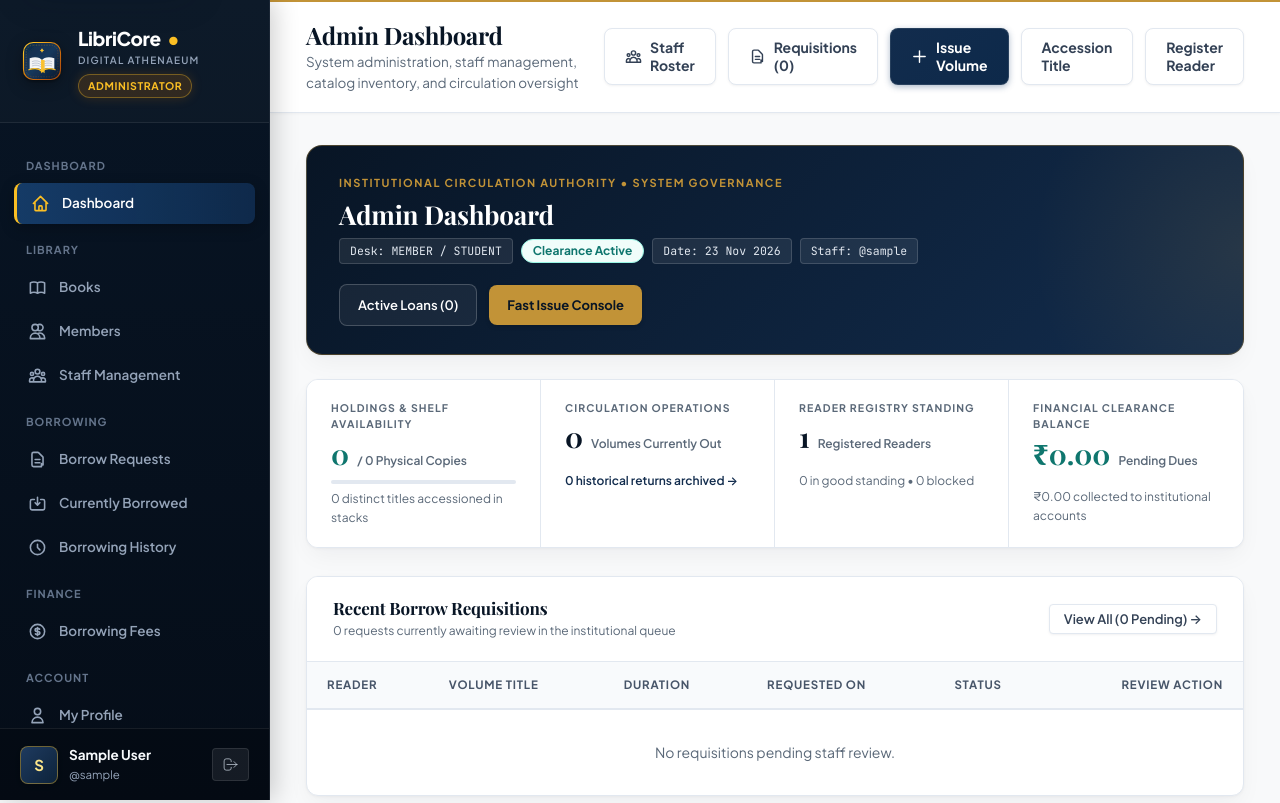
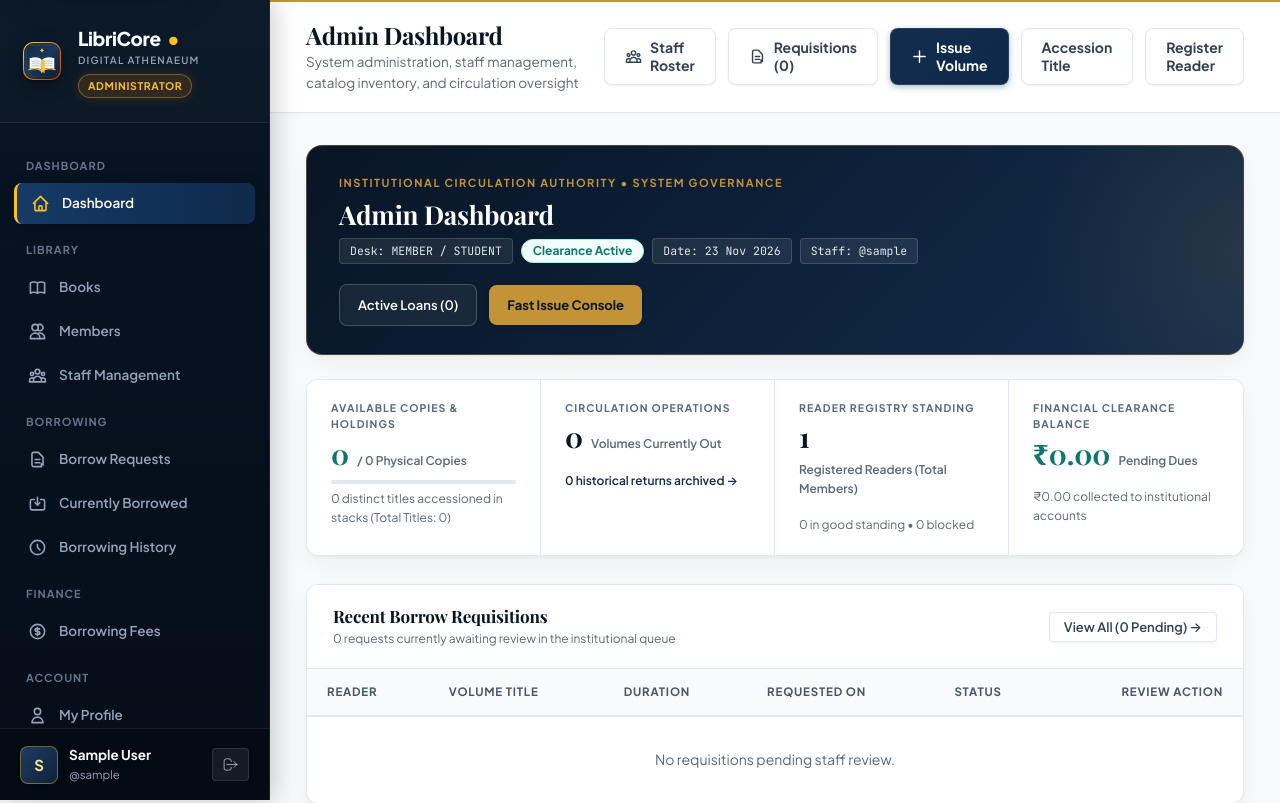
Before and after one commit to Abhii0018/library_management, a Django app: page /dashboard/admin/ in a window 1280 px wide. Shown: the top 803 px of the page. Run offline with Django 5.2, Linux system fonts and the light colour scheme; the visitor is signed in with stand-in values (Sample User, id 1); data comes from the database, SQL or seed files in the repository; data that the repository does not hold is empty; some web fonts are replaced.

Commit message:
Update dashboard and circulation templates for catalog integration and UI consistency

```diff
--- a/dashboard/views.py
+++ b/dashboard/views.py
@@ -187,13 +187,15 @@ def member_dashboard_view(request):
     recommended_books = Book.objects.select_related('category').filter(
         available_copies__gt=0
     ).exclude(
-        borrow_records__member=user,
-        borrow_records__status=BorrowRecord.STATUS_ISSUED
+        borrow_records__isnull=False
     ).order_by('-added_date')[:4]
 
     if not recommended_books.exists():
         recommended_books = Book.objects.select_related('category').filter(
             available_copies__gt=0
+        ).exclude(
+            borrow_records__member=user,
+            borrow_records__status=BorrowRecord.STATUS_ISSUED
         ).order_by('-added_date')[:4]
 
     context = {
--- a/templates/circulation/admin_currently_borrowed.html
+++ b/templates/circulation/admin_currently_borrowed.html
@@ -129,7 +129,7 @@
             </td>
             <td style="text-align: right;">
               <a href="{% url 'circulation:return_book' record.pk %}" class="btn btn-sm btn-primary">
-                Process Return
+                Return Book
               </a>
             </td>
           </tr>
--- a/templates/circulation/member_borrowing_history.html
+++ b/templates/circulation/member_borrowing_history.html
@@ -76,7 +76,7 @@
                 </div>
                 <div class="empty-state-title">No Completed Loans Recorded</div>
                 <div class="empty-state-desc">
-                  Your past loan completions and returned book receipts will appear in this reading log.
+                  No completed borrowing history yet. Your past loan completions and returned book receipts will appear in this reading log.
                 </div>
               </div>
             </td>
--- a/templates/circulation/member_currently_borrowed.html
+++ b/templates/circulation/member_currently_borrowed.html
@@ -104,7 +104,7 @@
                 </div>
                 <div class="empty-state-title">No Folios Currently Borrowed</div>
                 <div class="empty-state-desc">
-                  Your reading desk is completely open. Browse the catalog stacks to requisition your next reading.
+                  You currently have no borrowed books. Your reading desk is completely open. Browse the catalog stacks to requisition your next reading.
                 </div>
               </div>
             </td>
--- a/templates/dashboard/librarian_dashboard.html
+++ b/templates/dashboard/librarian_dashboard.html
@@ -55,7 +55,7 @@
 <!-- Connected 4-Segment Institutional Standing Ledger Strip -->
 <section class="standing-ledger-strip" aria-label="Institutional Holdings and Operational Status">
   <div class="standing-cell">
-    <div class="standing-kicker">Holdings & Shelf Availability</div>
+    <div class="standing-kicker">Available Copies & Holdings</div>
     <div class="standing-value-row">
       <span class="standing-num" style="color: var(--success);">{{ total_available_copies }}</span>
       <span class="standing-unit">/ {{ total_copies }} Physical Copies</span>
@@ -64,7 +64,7 @@
       <div class="standing-gauge-fill" style="width: {% if total_copies > 0 %}{% widthratio total_available_copies total_copies 100 %}{% else %}0{% endif %}%;"></div>
     </div>
     <div class="standing-note">
-      <span>{{ total_books }} distinct titles accessioned in stacks</span>
+      <span>{{ total_books }} distinct titles accessioned in stacks (Total Titles: {{ total_books }})</span>
     </div>
   </div>
 
@@ -85,7 +85,7 @@
     <div class="standing-kicker">Reader Registry Standing</div>
     <div class="standing-value-row">
       <span class="standing-num">{{ total_members }}</span>
-      <span class="standing-unit">Registered Readers</span>
+      <span class="standing-unit">Registered Readers (Total Members)</span>
     </div>
     <div class="standing-note" style="margin-top: 18px;">
       <span>{{ active_members }} in good standing &bull; {% if blocked_members > 0 %}<strong style="color: var(--danger);">{{ blocked_members }} blocked</strong>{% else %}0 blocked{% endif %}</span>
--- a/templates/dashboard/member_dashboard.html
+++ b/templates/dashboard/member_dashboard.html
@@ -248,11 +248,11 @@
           </div>
           <div class="req-meta">
             {% if req.status == 'PENDING' %}
-              <span class="badge badge-warning">Awaiting Review</span>
+              <span class="badge badge-warning">Request Pending</span>
             {% elif req.status == 'APPROVED' %}
-              <span class="badge badge-success">Approved & Issued</span>
+              <span class="badge badge-success">Approved & Borrowed</span>
             {% elif req.status == 'REJECTED' %}
-              <span class="badge badge-danger">Requisition Declined</span>
+              <span class="badge badge-danger">Request Rejected</span>
             {% else %}
               <span class="badge badge-primary">Completed</span>
             {% endif %}
--- a/templates/includes/sidebar.html
+++ b/templates/includes/sidebar.html
@@ -86,7 +86,7 @@
       <div class="nav-section-title">Main Menu</div>
       <a href="{% url 'dashboard:member_dashboard' %}" class="nav-link {% if request.resolver_match.url_name == 'member_dashboard' %}active{% endif %}">
         <svg fill="none" viewBox="0 0 24 24" stroke="currentColor" aria-hidden="true"><path stroke-linecap="round" stroke-linejoin="round" d="M3 12l2-2m0 0l7-7 7 7M5 10v10a1 1 0 001 1h3m10-11l2 2m-2-2v10a1 1 0 01-1 1h-3m-6 0a1 1 0 001-1v-4a1 1 0 011-1h2a1 1 0 011 1v4a1 1 0 001 1m-6 0h6"/></svg>
-        <span>My Dashboard</span>
+        <span>My Library Dashboard</span>
       </a>
 
       <a href="{% url 'books:book_list' %}" class="nav-link {% if 'books' in request.path %}active{% endif %}">
```
